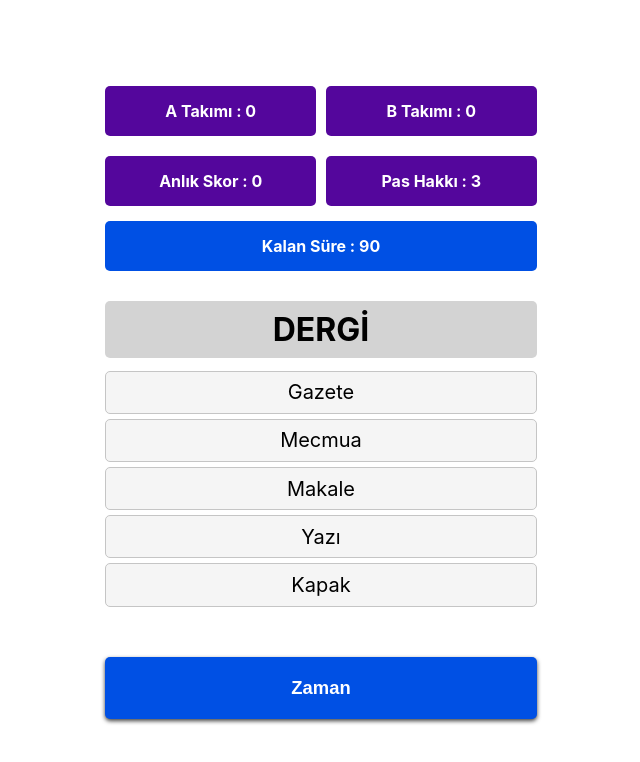
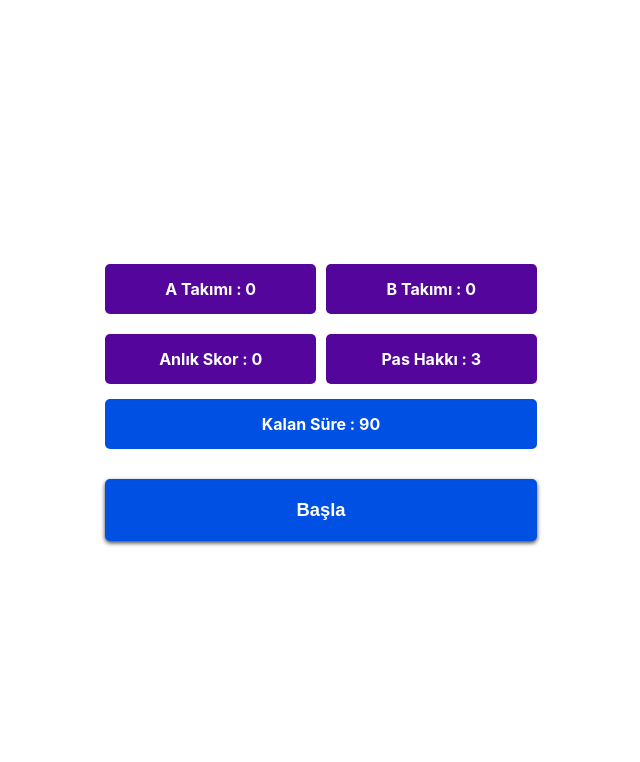
Before and after one commit to gngrozturk/TabooWeb, a React (Create React App) app: page / in a window 1280 px wide. Shown: the top 762 px of the page, without its empty margins (319-959 px from the left). Built offline with nearby package versions, Linux system fonts and the light colour scheme.

Commit message:
feat:timer fixed

```diff
--- a/src/components/Board.js
+++ b/src/components/Board.js
@@ -88,7 +88,11 @@ function Board({ children }) {
       ) : null}
 
       <br />
-      <Button title="Zaman" Class="btn-time" Clicked={startTime} />
+      <Button
+        title={timerOn ? "Durdur" : "Başla"}
+        Class="btn-time"
+        Clicked={startTime}
+      />
     </div>
   );
 }
--- a/src/components/Words.js
+++ b/src/components/Words.js
@@ -1,17 +1,22 @@
 import { useEffect } from "react";
 import { useWords } from "../context/WordsContext";
 import { useScore } from "../context/ScoreContext";
+import { useTime } from "../context/TimeContext";
 import styles from "./styles.module.css";
 
 function Words() {
   const { words, index, setIndex } = useWords();
   const { currentScore, pass } = useScore();
+  const { timerOn } = useTime();
 
   useEffect(() => {
     setIndex(Math.floor(Math.random() * words.length));
   }, [currentScore, pass]);
 
   return (
+    <div>
+      {timerOn ? (
+        <>
           <div className={styles.wordsContainer}>
             <p className={styles.target}>{words[index].target}</p>
             {words[index].taboos.map((taboo, i) => (
@@ -20,6 +25,9 @@ function Words() {
               </p>
             ))}
           </div>
+        </>
+      ) : null}
+    </div>
   );
 }
 
```
Lines whose indentation alone changed are shown as unchanged.
